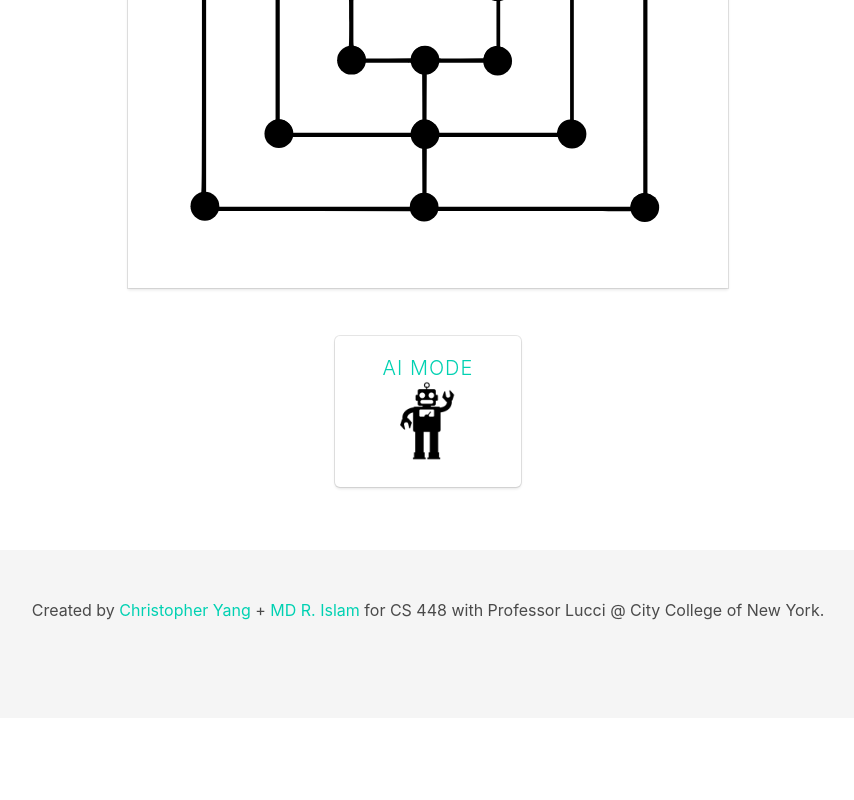
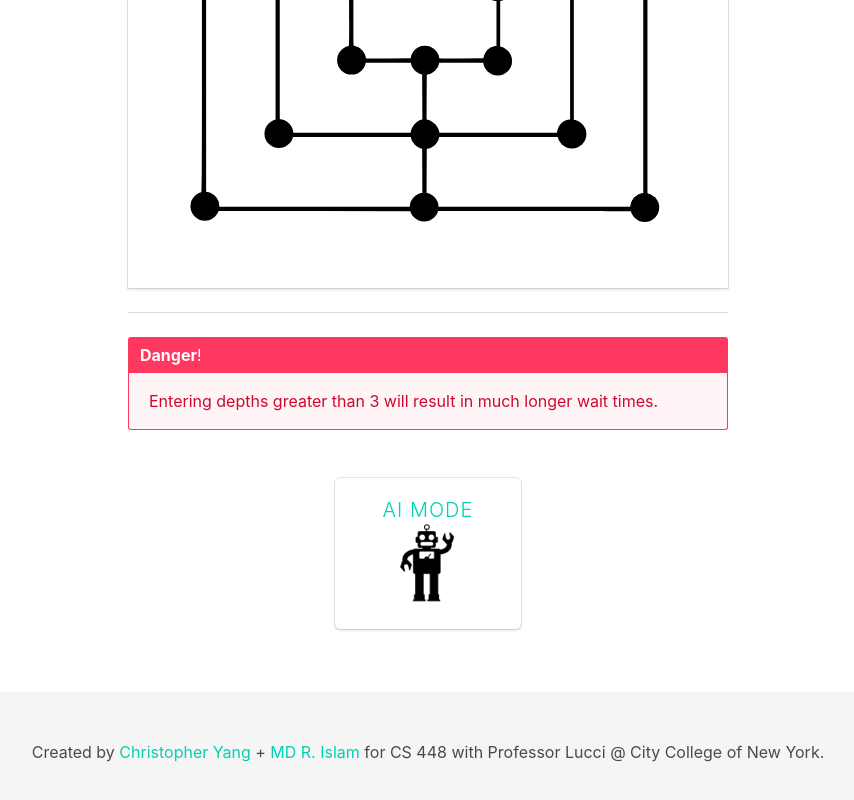
Before and after one commit to exp0nge/nine-mens-morris, a website built with webpack: page index.html in a window 1280 px wide. Shown: the part 661-1461 px from the top of the page, without its empty margins (212-1066 px from the left). Before the commit the page ends 1379 px from the top, so only its background shows below. Built offline with nearby package versions, Linux system fonts and the light colour scheme.

Commit message:
Added warning about depth

```diff
--- a/index.html
+++ b/index.html
@@ -94,9 +94,16 @@
                     </form>
                 </footer>
             </div>
+            <hr>
+            <article class="message is-danger">
+                <div class="message-header">
+                    <p><strong>Danger</strong>!</p>
+                </div>
+                <div class="message-body">
+                    Entering depths greater than 3 will result in much longer wait times.
+                </div>
+            </article>
         </div>
-
-
 
         <section id="robot" class="section columns">
             <div class="container column is-2 is-offset-5">
```
